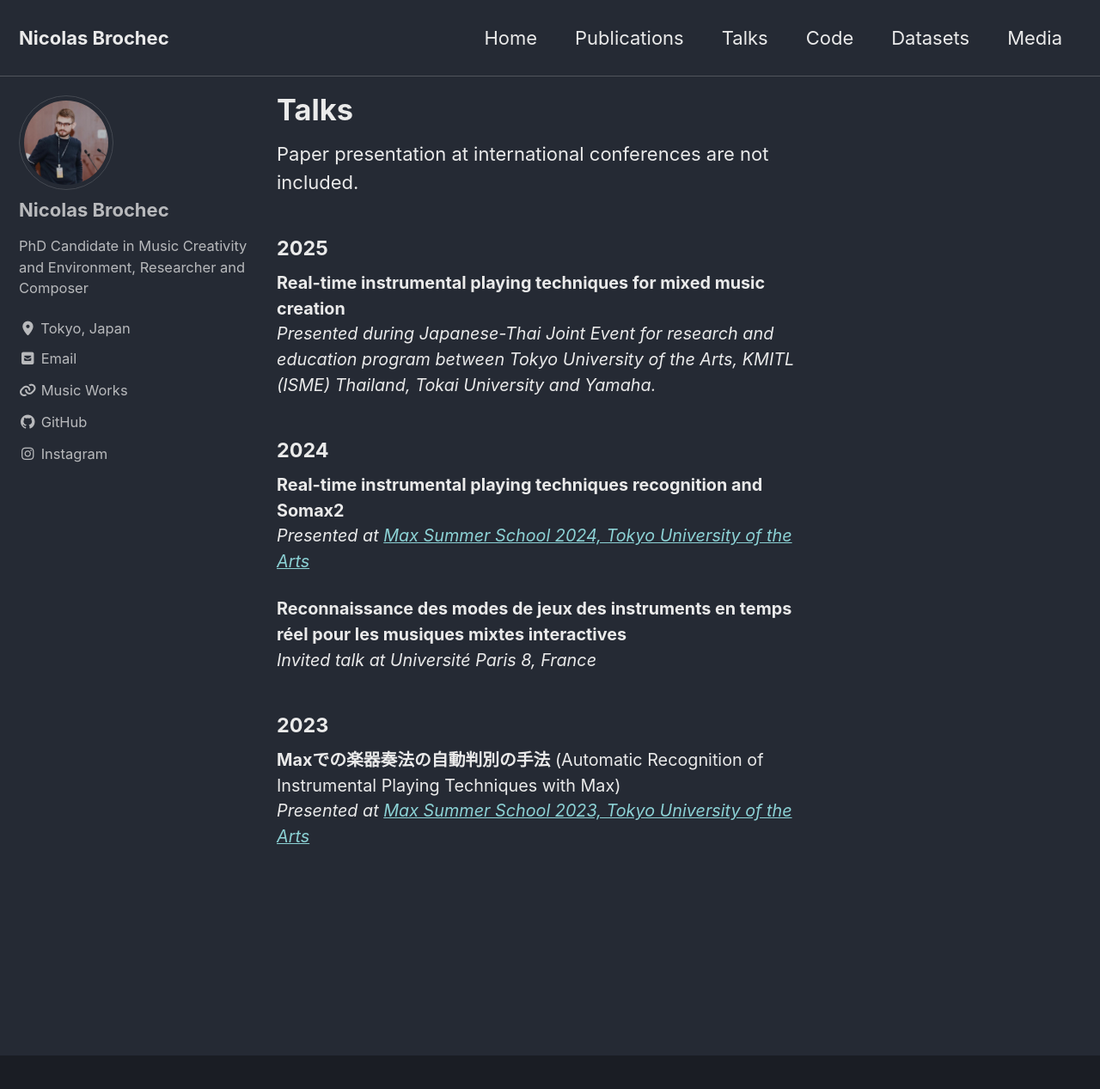
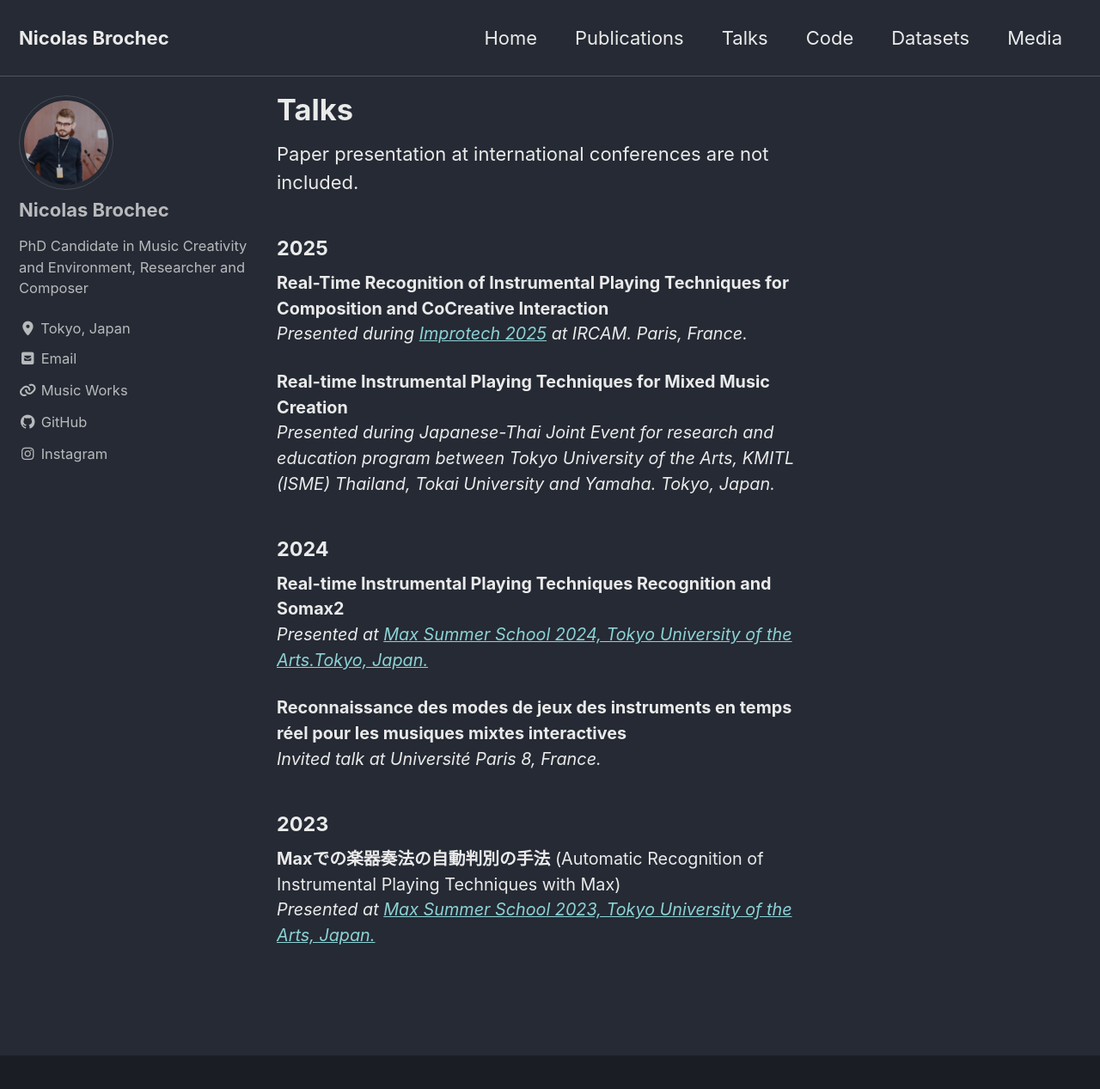
Before and after one commit to nbrochec/nbrochec.github.io, a Jekyll site: the page built from _pages/talks.md, in a window 1280 px wide and 1316 px high. Shown: the top 1267 px of the window at 86% size. Built offline with Jekyll 4.4.1, drawn with Linux system fonts in a browser that asks for light colours; cached includes are drawn as plain includes.

Commit message:
Update and expand talks for 2025
Added a new 2025 talk at Improtech 2025.

```diff
--- a/_pages/talks.md
+++ b/_pages/talks.md
@@ -9,27 +9,32 @@ Paper presentation at international conferences are not included.
 
 <h4>2025</h4>
 <p style="font-size: 90%;">
-<b>Real-time instrumental playing techniques for mixed music creation</b><br>
-<i>Presented during Japanese-Thai Joint Event for research and education program between Tokyo University of the Arts, KMITL (ISME) Thailand, Tokai University and Yamaha.</i>
+<b>Real-Time Recognition of Instrumental Playing Techniques for Composition and CoCreative Interaction</b><br>
+<i>Presented during <a href="https://improtech.ircam.fr/ikparis/pages/programme.html#lectures" target="_blank">Improtech 2025</a> at IRCAM. Paris, France.</i>
+</p>
+
+<p style="font-size: 90%;">
+<b>Real-time Instrumental Playing Techniques for Mixed Music Creation</b><br>
+<i>Presented during Japanese-Thai Joint Event for research and education program between Tokyo University of the Arts, KMITL (ISME) Thailand, Tokai University and Yamaha. Tokyo, Japan.</i>
 </p>
 
 <h4>2024</h4>
 
 <p style="font-size: 90%;">
-<b>Real-time instrumental playing techniques recognition and Somax2</b><br>
-<i>Presented at <a href="https://maxsummer2024.geidai.ac.jp/schedule/" target="_blank">Max Summer School 2024, Tokyo University of the Arts</a></i>
+<b>Real-time Instrumental Playing Techniques Recognition and Somax2</b><br>
+<i>Presented at <a href="https://maxsummer2024.geidai.ac.jp/schedule/" target="_blank">Max Summer School 2024, Tokyo University of the Arts.Tokyo, Japan.</a></i>
 </p>
 
 <p style="font-size: 90%;">
 <b>Reconnaissance des modes de jeux des instruments en temps réel pour les musiques mixtes interactives</b><br>
-<i>Invited talk at Université Paris 8, France</i>
+<i>Invited talk at Université Paris 8, France.</i>
 </p>
 
 <h4>2023</h4>
 
 <p style="font-size: 90%;">
 <b>Maxでの楽器奏法の自動判別の手法</b> (Automatic Recognition of Instrumental Playing Techniques with Max)<br>
-<i>Presented at <a href="https://maxsummer2023.geidai.ac.jp/schedule/presentation/#evening4_1" target="_blank">Max Summer School 2023, Tokyo University of the Arts</a></i>
+<i>Presented at <a href="https://maxsummer2023.geidai.ac.jp/schedule/presentation/#evening4_1" target="_blank">Max Summer School 2023, Tokyo University of the Arts, Japan.</a></i>
 </p>
 
 <!-- ## 2024
```
